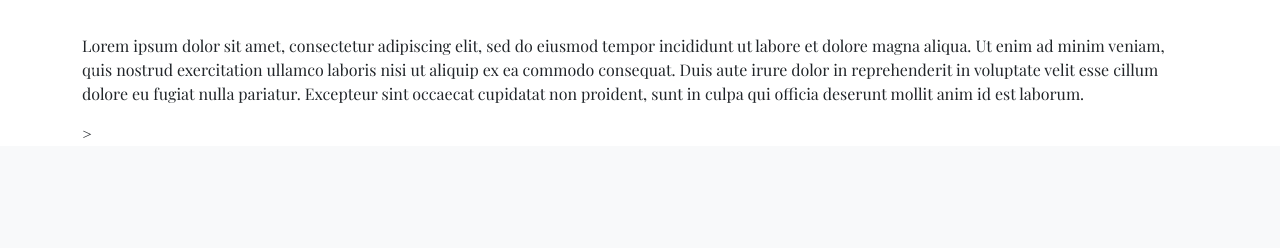
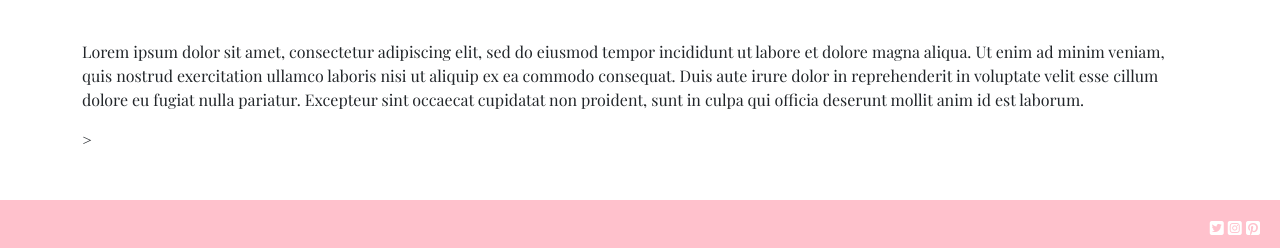
Before and after one commit to Amiejohnstone18/willow_flowers, a Django app: page / in a window 1280 px wide. Shown: the part 1456-1704 px from the top of the page. Before the commit the page ends 1594 px from the top, so only its background shows below. Run offline with Django 3.2, Linux system fonts and the light colour scheme; some libraries are stand-ins or nearby versions.

Commit message:
Added Footer with social media icons and links

```diff
--- a/static/css/base.css
+++ b/static/css/base.css
@@ -1,3 +1,57 @@
+/* Navbar */
 .navbar {
+    background-color: #ffc1cc;
     font-family: 'Playfair Display', serif;
+    color: white;
 }
+
+.navbar-brand {
+    color: white;
+    font-size: 30px;
+}
+
+.navbar-brand:hover {
+    color: white;
+    font-size: 32px;
+}
+
+.nav-link {
+    color: white;
+    font-size: 18px;
+    text-align: center;
+}
+
+.nav-link:hover {
+    color: white;
+    text-decoration: underline;
+    text-align: center;
+}
+
+/* Footer */
+footer {
+    background-color: #ffc1cc;
+    margin-top: 3em;
+    margin-bottom: 0;
+    height: 3em;
+}
+
+
+.social-icons{
+    font-size: 1em;
+    float: right;
+    padding: 0.5em;
+    padding-left: 2px;
+    padding-top: 1em;
+}
+
+#twitter{
+    color: white;
+}
+
+#instagram{
+    color: white;
+}
+
+#pinterest {
+    color: white;
+}
--- a/static/css/index.css
+++ b/static/css/index.css
@@ -1,3 +1,4 @@
+
 .img-circle {
     margin-top: 2em;
      border-radius: 50%;
--- a/templates/base.html
+++ b/templates/base.html
@@ -54,7 +54,7 @@
 
 
     <!-- Nav bar -->
-    <nav class="navbar navbar-expand-lg navbar-light bg-light">
+    <nav class="navbar navbar-expand-lg">
         <div class="container-fluid">
             <a class="navbar-brand" href="{% url 'home' %}">Willow Flowers</a>
             <button class="navbar-toggler" type="button" data-bs-toggle="collapse" data-bs-target="#navbarNavDropdown"
@@ -62,6 +62,7 @@
                 <span class="navbar-toggler-icon"></span>
             </button>
             <!-- Middle Links -->
+            <div>
                 <div class="collapse navbar-collapse" id="navbarNavDropdown">
                     <ul class="navbar-nav">
                         <li class="nav-item">
@@ -152,6 +153,23 @@
     {% endblock %}
 
 
+    <!-- Footer -->
+    <footer>
+        <div class="container-fluid">
+            <div class="footer">
+                <div class="social-icons">
+                    <a href="https://twitter.com/login?lang=en-gb" target="blank"><i class="fab fa-twitter-square"
+                            id="twitter"></i></a>
+                    <a href="https://www.instagram.com/accounts/login/" target="blank"><i
+                            class="fab fa-instagram-square" id="instagram"></i></a>
+                    <a href="https://www.pinterest.co.uk/" target="blank"><i class="fab fa-pinterest-square"
+                            id="pinterest"></i></a>
+                </div>
+            </div>
+        </div>
+    </footer>
+
+
 </body>
 
 </html>
```
Lines whose indentation alone changed are shown as unchanged.
